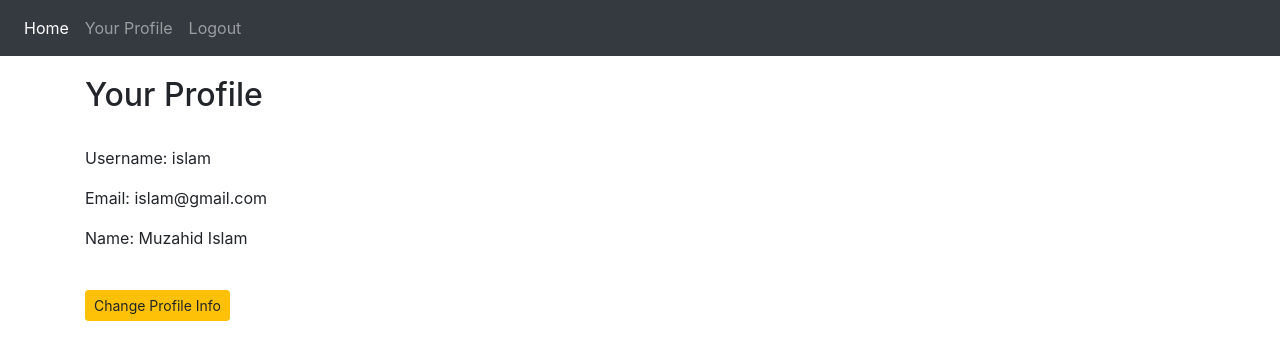
After one commit to muzahid2559/Blog_Project_with_Django, a Django app: page /account/profile/ in a window 1280 px wide. The commit adds this page. Shown: the top 360 px of the page. Run offline with Django 4.2, Linux system fonts and the light colour scheme; a user stored in the database is signed in; some libraries are stand-ins or nearby versions.

Commit message:
User Profile Part-1

```diff
--- a/App_Login/urls.py
+++ b/App_Login/urls.py
@@ -8,5 +8,8 @@ urlpatterns = [
     path('signup/', views.sign_up, name='signup'),
     path('login/', views.login_page, name='login'),
     path('logout/', views.logout_user, name='logout'),
+    path('profile/', views.profile, name='profile'),
+    path('change-profile/', views.user_change, name='user_change'),
+    path('password/', views.pass_change, name='pass_change'),
 
 ]
--- a/App_Login/views.py
+++ b/App_Login/views.py
@@ -1,16 +1,17 @@
 from django.shortcuts import render
-from django.contrib.auth.forms import UserCreationForm, AuthenticationForm
+from django.contrib.auth.forms import UserCreationForm, AuthenticationForm, PasswordChangeForm
 from django.contrib.auth import login, authenticate, logout
 from django.shortcuts import HttpResponseRedirect
 from django.urls import reverse
 from django.contrib.auth.decorators import login_required
+from App_Login.forms import SignUpForm, UserProfileChange
 
 # Create your views here.
 def sign_up(request):
-    form = UserCreationForm()
+    form = SignUpForm()
     registered = False
     if request.method == 'POST':
-        form = UserCreationForm(data=request.POST)
+        form = SignUpForm(data=request.POST)
         if form.is_valid():
             form.save()
             registered = True
@@ -37,3 +38,33 @@ def login_page(request):
 def logout_user(request):
     logout(request)
     return HttpResponseRedirect(reverse('index'))
+
+
+@login_required
+def profile(request):
+    return render(request, 'App_Login/profile.html', context={})
+
+
+@login_required
+def user_change(request):
+    current_user = request.user
+    form = UserProfileChange(instance=current_user)
+    if request.method == 'POST':
+        form = UserProfileChange(request.POST, instance=current_user)
+        if form.is_valid():
+            form.save()
+            form = UserProfileChange(instance=current_user)
+    return render(request, 'App_Login/change_profile.html', context={'form':form})
+
+
+@login_required
+def pass_change(request):
+    current_user = request.user
+    changed = False
+    form = PasswordChangeForm(current_user)
+    if request.method == 'POST':
+        form = PasswordChangeForm(current_user, data=request.POST)
+        if form.is_valid():
+            form.save()
+            changed = True
+    return render(request, 'App_Login/pass_change.html', context={'form':form, 'changed':changed})
--- /dev/null
+++ b/templates/App_Login/profile.html
@@ -0,0 +1,12 @@
+{% extends 'base.html' %}
+{% block title_block %} Profile {% endblock %}
+
+{% block body_block %}
+<h2>Your Profile</h2>
+<br>
+<p>Username: {{ user.username }}</p>
+<p>Email: {{ user.email }}</p>
+<p>Name: {{user.first_name }} {{ user.last_name }}</p>
+<br>
+<a href="{% url 'App_Login:user_change' %}" class="btn btn-warning btn-sm">Change Profile Info</a>
+{% endblock %}
--- a/templates/base.html
+++ b/templates/base.html
@@ -26,6 +26,9 @@
 
      {% if user.is_authenticated %}
      <li class="nav-item">
+     <a class="nav-link" href="{% url 'App_Login:profile' %}">Your Profile</a>
+     </li>
+     <li class="nav-item">
      <a class="nav-link" href="{% url 'App_Login:logout' %}">Logout</a>
      </li>
 
```
Also changed, not shown: App_Login/forms.py (added, +16 -0 lines), templates/App_Login/change_profile.html (added, +10 -0 lines), templates/App_Login/pass_change.html (added, +15 -0 lines), db.sqlite3.
